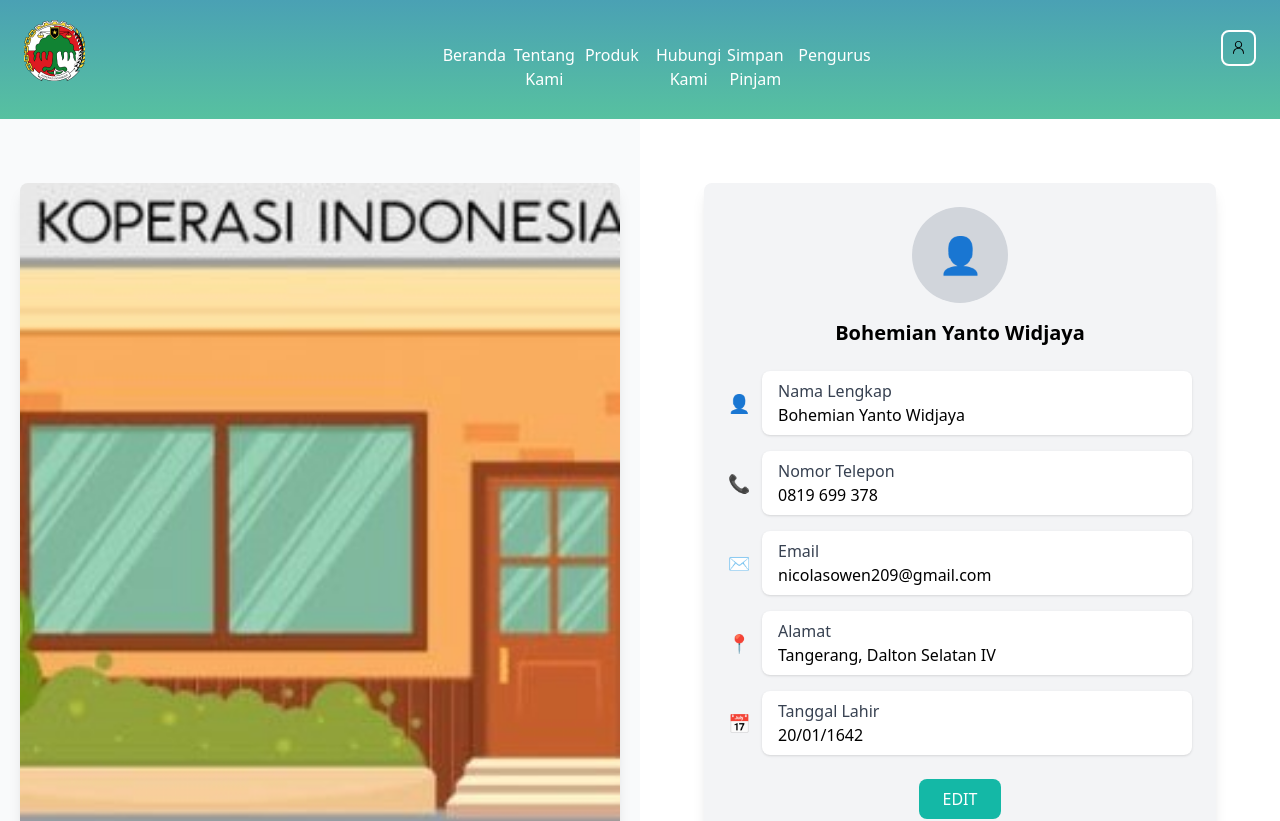
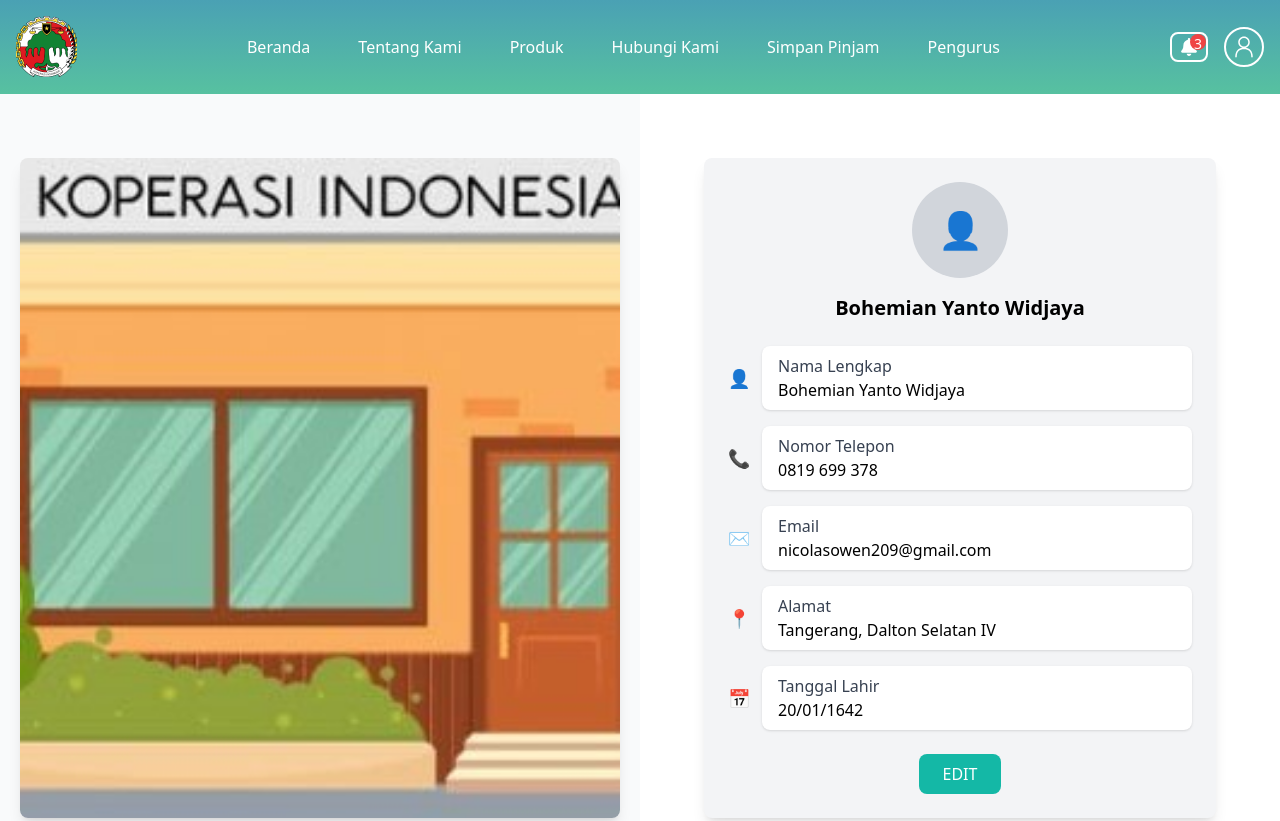
Before and after one commit to Febriann24/KPS, a React (Vite) app: page /Profile in a window 1280 px wide. Shown: the top 821 px of the page. Built offline with nearby package versions, Linux system fonts and the light colour scheme.

Commit message:
Update popup Notifikasi
- Menambahkan popup notifikasi di header

```diff
--- a/src/component/H&F/Header.jsx
+++ b/src/component/H&F/Header.jsx
@@ -1,39 +1,48 @@
+import { useState } from 'react';
 import { PersonIcon } from "@radix-ui/react-icons";
 import { Link } from "react-router-dom";
+import { FaBell } from 'react-icons/fa';
+import { FiAlertCircle, FiCheckCircle } from 'react-icons/fi';
 import foto from '../Foto/Koperasi_Logo.png';
 
 function Header() {
+  const [showNotifications, setShowNotifications] = useState(false);
+
+  const handleNotificationClick = () => {
+    setShowNotifications(!showNotifications);
+  };
+
+  const handleCloseNotifications = () => {
+    setShowNotifications(false);
+  };
+
   return (
     <>
-     <header className="grid grid-cols-3 bg-gradient-to-b from-[#4AA1B4] to-[#57C1A0]">
+      <header className="flex justify-between items-center bg-gradient-to-b from-[#4AA1B4] to-[#57C1A0] p-4 relative z-20">
+        <img src={foto} className="w-22" alt="Koperasi Logo" />
 
-  <img src={foto} className="mt-[20px] mb-4 ml-[24px] w-22" alt="Koperasi Logo" />
-
-
-  <nav className="text-center">
-    <ul className="grid grid-cols-6 text-center mt-[35px] mb-5">
-
+        <nav className="flex flex-grow justify-center">
+          <ul className="flex space-x-4">
             <li className="text-white">
-        <Link to="/" className="inline-block py-2 px-4">Beranda</Link>
+              <Link to="/" className="py-2 px-4">Beranda</Link>
             </li>
             <li className="text-white">
-        <Link to="/TentangKami" className="inline-block py-2 px-4">Tentang Kami</Link>
+              <Link to="/TentangKami" className="py-2 px-4">Tentang Kami</Link>
             </li>
             <li className="text-white">
-        <Link to="/Produk" className="inline-block py-2 px-4">Produk</Link>
+              <Link to="/Produk" className="py-2 px-4">Produk</Link>
             </li>
             <li className="text-white">
-        <Link to="/HubungiKami" className="inline-block py-2 px-4">Hubungi Kami</Link>
+              <Link to="/HubungiKami" className="py-2 px-4">Hubungi Kami</Link>
             </li>
             <li className="text-white">
-        <Link to="/SimpanPinjam" className="inline-block py-2 px-4">Simpan Pinjam</Link>
+              <Link to="/SimpanPinjam" className="py-2 px-4">Simpan Pinjam</Link>
             </li>
-
             <li className="relative text-white group">
-        <button className="focus:outline-none py-2 px-4 inline-block text-white text-md hover:text-gray-200 transition duration-300">
+              <button className="focus:outline-none px-4 inline-block text-white text-md hover:text-gray-200 transition duration-300">
                 Pengurus
               </button>
-        <ul className="absolute left-0 hidden w-56 bg-gray-800 text-white rounded shadow-lg mt-1 group-hover:block z-50">
+              <ul className="absolute left-0 hidden w-56 bg-gray-800 text-white rounded shadow-lg group-hover:block z-50">
                 <li className="px-4 py-2 hover:bg-gray-600 text-sm">
                   <Link to="/User">Daftar User Anggota</Link>
                 </li>
@@ -48,10 +57,50 @@ function Header() {
           </ul>
         </nav>
 
-        <nav className="text-end ">
+        <nav className="flex items-center space-x-4 relative z-30">
+          <button onClick={handleNotificationClick} className="relative border-2 border-white rounded-[8px] px-2 py-1 focus:outline-none z-30">
+            <FaBell className="text-white text-lg" />
+            <span className="absolute top-0 right-0 w-4 h-4 text-sm text-center text-white bg-red-500 rounded-full z-40">3</span>
+          </button>
+
+          {showNotifications && (
+            <div className="absolute right-4 top-16 w-96 bg-gray-100 rounded-xl shadow-2xl p-0 z-[9999] border border-gray-300">
+              <div className="relative w-full h-[70px] rounded-t-xl bg-gradient-to-b from-[#4AA1B4] to-[#57C1A0] flex items-center px-4 text-white font-semibold text-base">
+                <button onClick={handleCloseNotifications} className="text-white focus:outline-none mr-2 text-2xl font-bold py-1 px-2">
+                  &lt;
+                </button>
+                <span className="relative z-10">Notifikasi</span>
+              </div>
+
+              <ul className="mt-0 bg-gray-100 p-4 space-y-2 rounded-b-xl">
+                <li className="flex items-center justify-between bg-white w-full rounded-2xl px-6 py-3 shadow-md border border-gray-200">
+                  <div className="flex items-center space-x-3">
+                    <FiAlertCircle className="text-red-500 text-xl" />
+                    <span className="text-gray-800 font-semibold text-sm">Pinjaman telah disetujui</span>
+                  </div>
+                  <span className="text-xs text-gray-600">10:54 WIB</span>
+                </li>
+                <li className="flex items-center justify-between bg-white w-full rounded-2xl px-6 py-3 shadow-md border border-gray-200">
+                  <div className="flex items-center space-x-3">
+                    <FiAlertCircle className="text-red-500 text-xl" />
+                    <span className="text-gray-800 font-semibold text-sm">Berita ditambahkan</span>
+                  </div>
+                  <span className="text-xs text-gray-600">10:50 WIB</span>
+                </li>
+                <li className="flex items-center justify-between bg-white w-full rounded-2xl px-6 py-3 shadow-md border border-gray-200">
+                  <div className="flex items-center space-x-3">
+                    <FiCheckCircle className="text-green-500 text-xl" />
+                    <span className="text-gray-800 font-semibold text-sm">Berita terbaru</span>
+                  </div>
+                  <span className="text-xs text-gray-600">09:51 WIB</span>
+                </li>
+              </ul>
+            </div>
+          )}
+
         <Link to="/Profile">
-        <button className="border-2 border-white inline-block rounded-[8px] px-2 py-1 mt-[30px] mb-4 mr-[24px] d-flex align-items-center">
-          <PersonIcon className="inline-block align-middle mb-[4px]" />
+          <button className="border-2 border-white inline-block rounded-full w-10 h-10 flex items-center justify-center z-30">
+            <PersonIcon className="text-white w-6 h-6" />  {/* Adjust icon size here */}
           </button>
         </Link>
       </nav>
```
Lines whose indentation alone changed are shown as unchanged.
